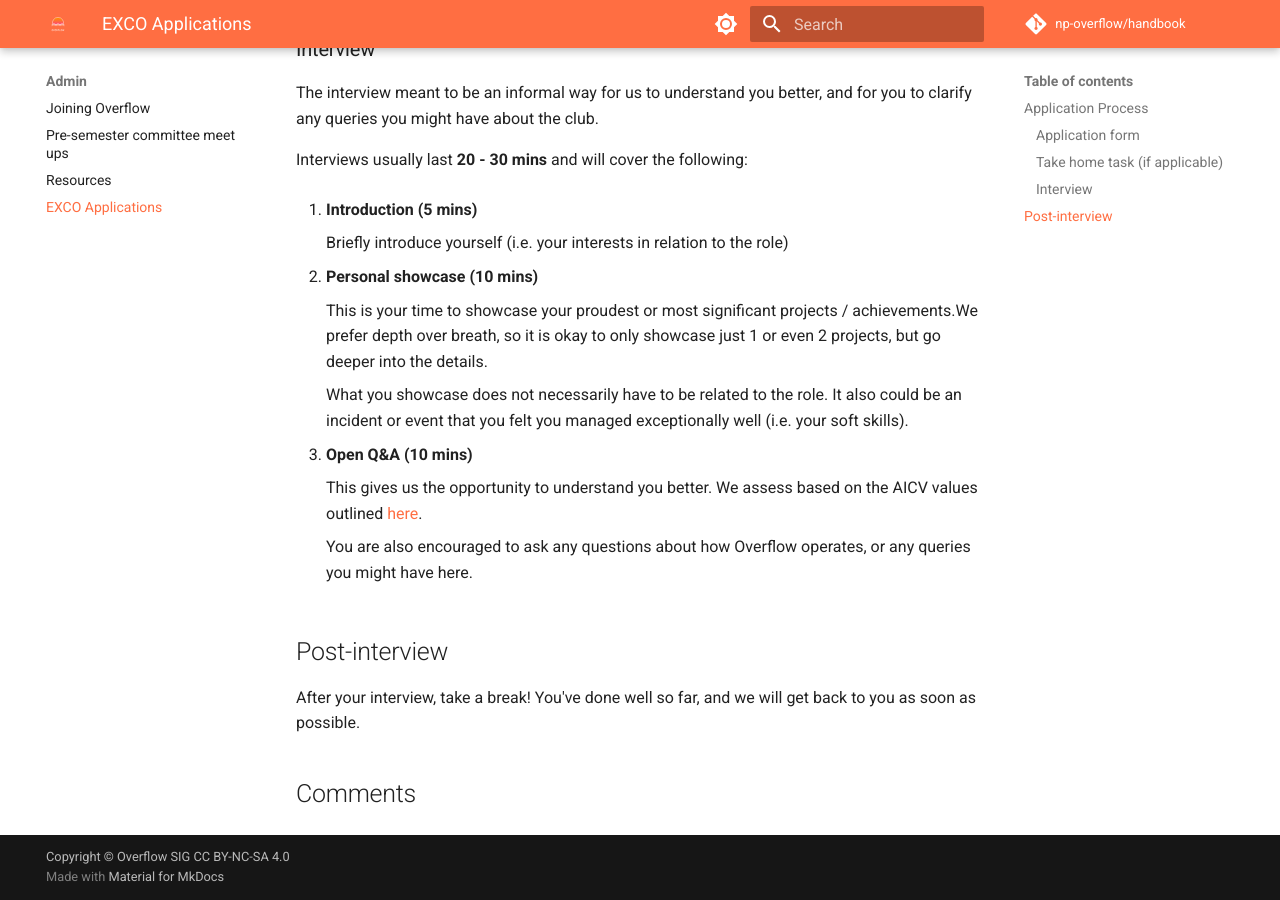
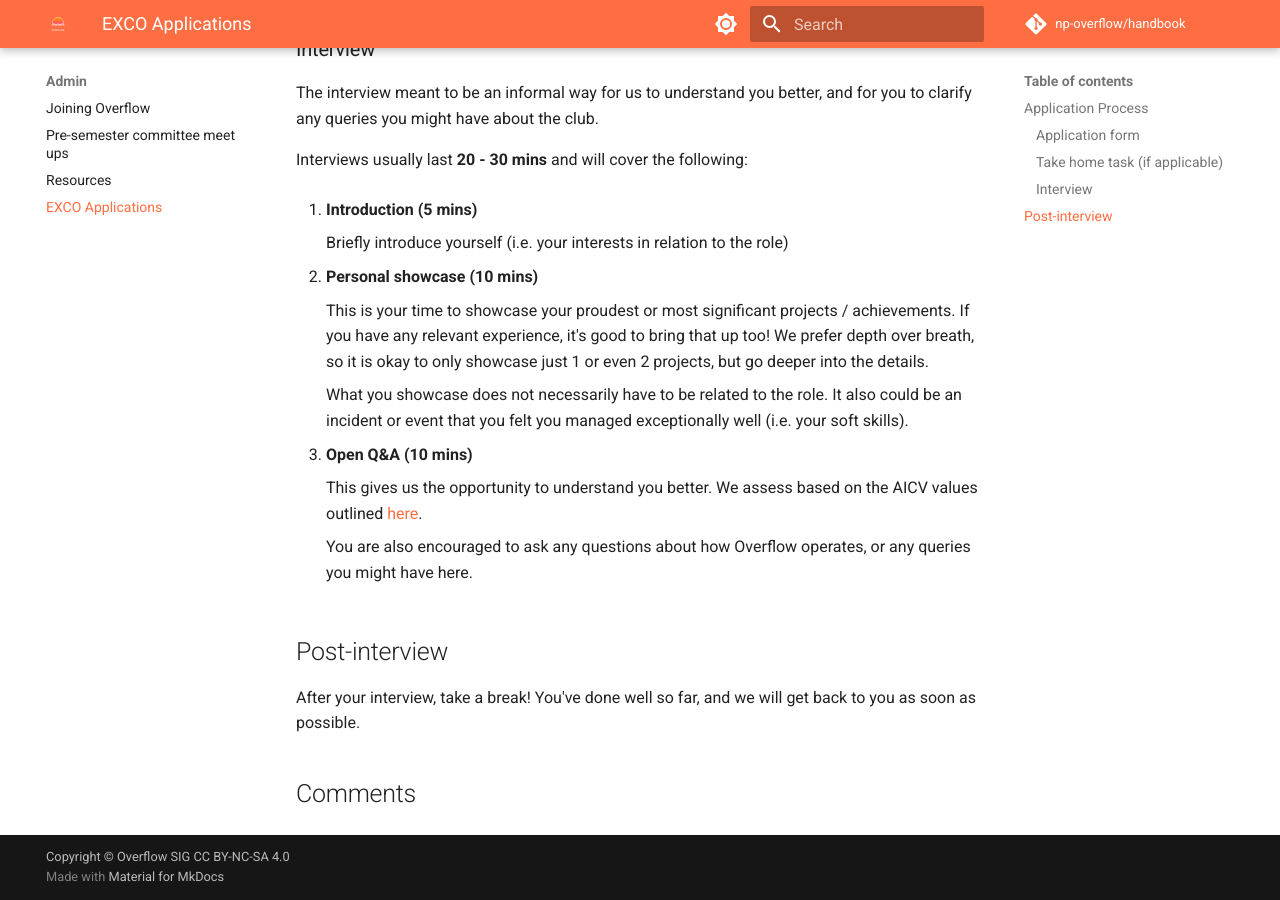
Before and after one commit to np-overflow/handbook, an MkDocs documentation site: the page built from docs/admin/exco-applications.md, in a window 1280 px wide and 900 px high, scrolled down 1240 px. Built offline with MkDocs 1.6.1 and Material for MkDocs 9.7.7, drawn with Linux system fonts in a browser that asks for light colours; comment, search, counter and statistics services are not loaded.

Commit message:
feat: update docs

```diff
--- a/docs/admin/exco-applications.md
+++ b/docs/admin/exco-applications.md
@@ -46,7 +46,7 @@ Interviews usually last **20 - 30 mins** and will cover the following:
 
 2. **Personal showcase (10 mins)**
 
-    This is your time to showcase your proudest or most significant projects / achievements.We prefer depth over breath, so it is okay to only showcase just 1 or even 2 projects, but go deeper into the details.
+    This is your time to showcase your proudest or most significant projects / achievements. If you have any relevant experience, it's good to bring that up too! We prefer depth over breath, so it is okay to only showcase just 1 or even 2 projects, but go deeper into the details.
 
     What you showcase does not necessarily have to be related to the role. It also could be an incident or event that you felt you managed exceptionally well (i.e. your soft skills).
 
```
